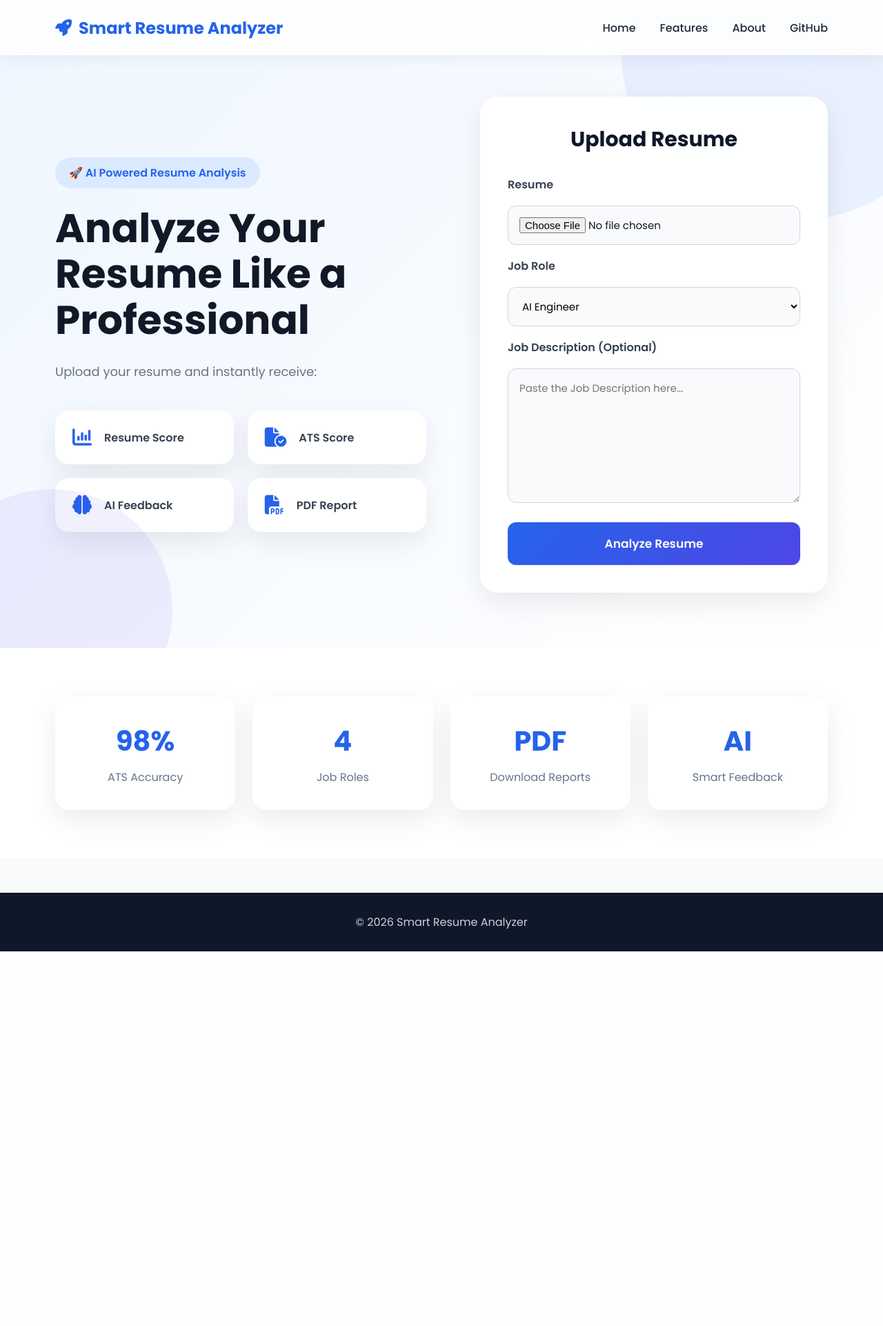
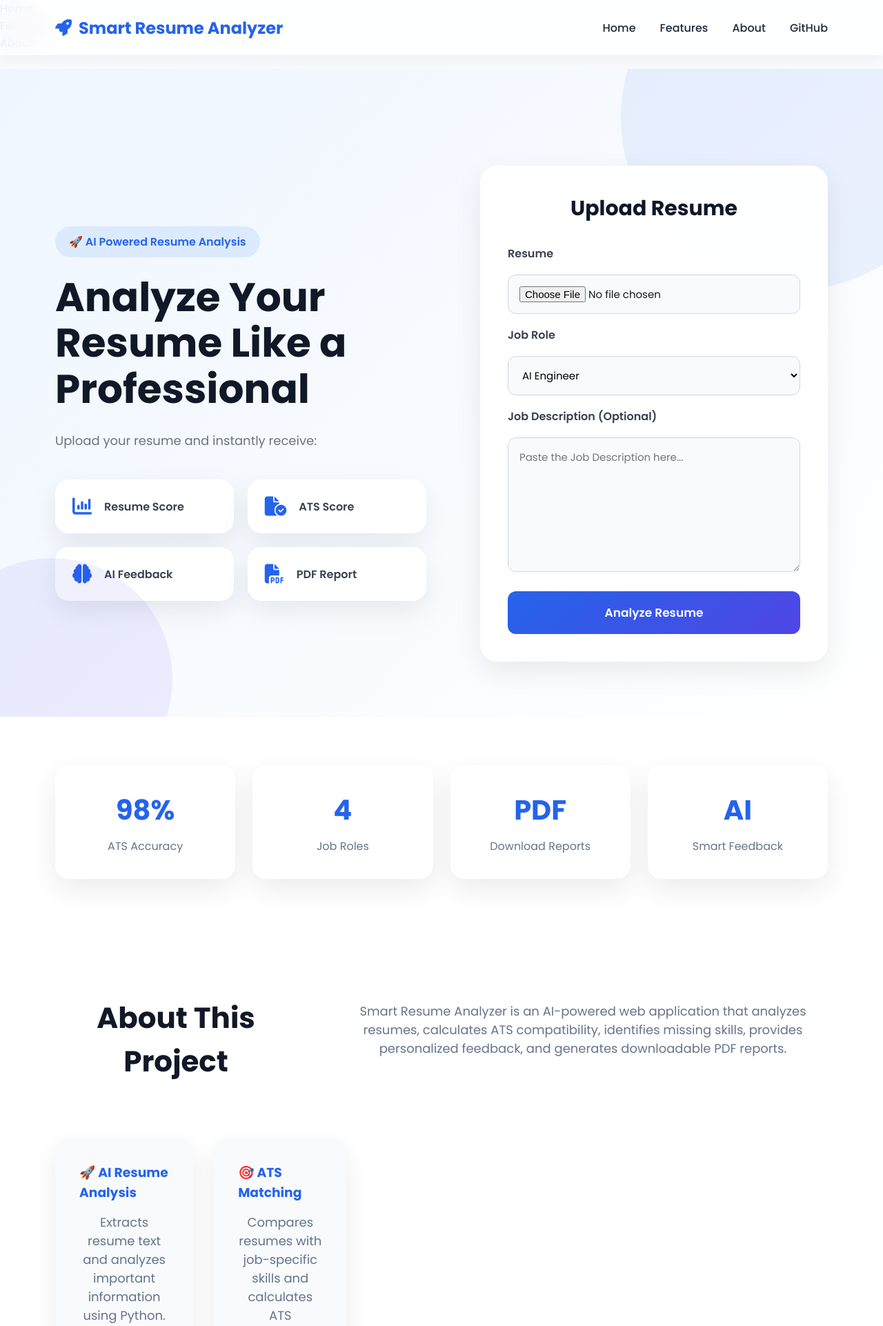
Before and after one commit to vns-devtech/Smart-Resume-Analyzer, a Flask app: page / in a window 1280 px wide. Shown: the top 1922 px of the page at 69% size. Before the commit the page ends 1379 px from the top, so only its background shows below. Run offline with Flask 3, Linux system fonts and the light colour scheme; some libraries are stand-ins or nearby versions.

Commit message:
Ready to go

```diff
--- a/static/CSS/style.css
+++ b/static/CSS/style.css
@@ -1,3 +1,9 @@
+html{
+
+    scroll-behavior:smooth;
+
+}
+
 /* ===========================
    GOOGLE FONT
 =========================== */
@@ -645,3 +651,133 @@ footer p{
     }
 
 }
+
+/* ================= ABOUT ================= */
+
+.about{
+
+    padding:100px 80px;
+
+    background:white;
+
+}
+
+.about-container{
+
+    max-width:1200px;
+
+    margin:auto;
+
+}
+
+.about h2{
+
+    text-align:center;
+
+    font-size:42px;
+
+    margin-bottom:20px;
+
+    color:#111827;
+
+}
+
+.about p{
+
+    text-align:center;
+
+    color:#64748b;
+
+    font-size:18px;
+
+    margin-bottom:50px;
+
+}
+
+.about-grid{
+
+    display:grid;
+
+    grid-template-columns:repeat(2,1fr);
+
+    gap:30px;
+
+}
+
+.about-card{
+
+    background:#f8fafc;
+
+    padding:35px;
+
+    border-radius:20px;
+
+    box-shadow:0 15px 35px rgba(0,0,0,.08);
+
+    transition:.3s;
+
+}
+
+.about-card:hover{
+
+    transform:translateY(-8px);
+
+}
+
+.about-card h3{
+
+    color:#2563eb;
+
+    margin-bottom:15px;
+
+}
+
+/* ================= Profile Image ================= */
+
+.profile-image{
+
+    width:320px;
+
+    height:320px;
+
+    margin:auto;
+
+    border-radius:50%;
+
+    overflow:hidden;
+
+    border:8px solid white;
+
+    box-shadow:0 20px 50px rgba(37,99,235,.25);
+
+}
+
+.profile-image img{
+
+    width:100%;
+
+    height:100%;
+
+    object-fit:cover;
+
+    object-position:center;
+
+    display:block;
+
+}
+
+.about-container{
+
+    max-width:1200px;
+
+    margin:auto;
+
+    display:grid;
+
+    grid-template-columns:350px 1fr;
+
+    gap:60px;
+
+    align-items:center;
+
+}
--- a/templates/base.html
+++ b/templates/base.html
@@ -36,6 +36,8 @@
     <link rel="stylesheet"
           href="{{ url_for('static', filename='css/style.css') }}">
 
+        <script src="https://cdn.jsdelivr.net/npm/chart.js"></script>
+
     {% block css %}
 
     {% endblock %}
@@ -45,6 +47,29 @@
 <body>
 
 <!-- ================= NAVBAR ================= -->
+
+<ul>
+
+    <li>
+        <a href="#home">Home</a>
+    </li>
+
+    <li>
+        <a href="#features">Features</a>
+    </li>
+
+    <li>
+        <a href="#about">About</a>
+    </li>
+
+    <li>
+        <a href="https://github.com/vns-devtech" target="_blank">
+
+        </a>
+    </li>
+
+</ul>
+
 
 <nav class="navbar">
 
@@ -94,7 +119,7 @@
 
         <li>
 
-            <a href="https://github.com/yourusername/Smart-Resume-Analyzer"
+            <a href="https://github.com/vns-devtech"
                target="_blank">
 
                 GitHub
--- a/templates/index.html
+++ b/templates/index.html
@@ -6,7 +6,7 @@ Smart Resume Analyzer
 
 {% block content %}
 
-<section class="hero">
+<section class="hero" id="home">
 
     <div class="hero-left">
 
@@ -101,7 +101,7 @@ Smart Resume Analyzer
 
 </section>
 
-<section class="stats">
+<section class="stats" id="features">
 
     <div class="stat-box">
 
@@ -137,4 +137,127 @@ Smart Resume Analyzer
 
 </section>
 
+<section class="about" id="about">
+
+    <div class="about-container">
+
+        <h2>About This Project</h2>
+
+        <p>
+
+            Smart Resume Analyzer is an AI-powered web application
+            that analyzes resumes, calculates ATS compatibility,
+            identifies missing skills, provides personalized feedback,
+            and generates downloadable PDF reports.
+
+        </p>
+
+        <div class="about-grid">
+
+            <div class="about-card">
+
+                <h3>🚀 AI Resume Analysis</h3>
+
+                <p>
+                    Extracts resume text and analyzes important
+                    information using Python.
+                </p>
+
+            </div>
+
+            <div class="about-card">
+
+                <h3>🎯 ATS Matching</h3>
+
+                <p>
+                    Compares resumes with job-specific skills
+                    and calculates ATS compatibility.
+                </p>
+
+            </div>
+
+            <div class="about-card">
+
+                <h3>📄 PDF Report</h3>
+
+                <p>
+                    Generates a professional downloadable
+                    analysis report.
+                </p>
+
+            </div>
+
+            <div class="about-card">
+
+                <h3>💻 Built With</h3>
+
+                <p>
+
+                    Flask • Python • HTML • CSS • JavaScript • Chart.js
+
+                </p>
+
+            </div>
+
+        </div>
+
+    </div>
+
+</section>
+
+<!-- ================= ABOUT ================= -->
+
+<section class="about" id="about">
+
+    <div class="about-container">
+
+        <div class="about-left">
+
+            <div class="profile-image">
+
+                <img src="{{ url_for('static', filename='images/profile.png') }}"
+                     alt="Vansh Bhardwaj">
+
+            </div>
+
+        </div>
+
+        <div class="about-right">
+
+            <span class="section-tag">
+
+                👨‍💻 Meet the Developer
+
+            </span>
+
+            <h2>
+
+                Vansh Bhardwaj
+
+            </h2>
+
+            <h3>
+
+                AI & Machine Learning Developer
+
+            </h3>
+
+            <p>
+
+                Passionate about Artificial Intelligence,
+                Machine Learning, Full Stack Development,
+                and building real-world software solutions.
+
+                I enjoy creating modern web applications
+                that solve practical problems.
+
+            </p>
+
+        </div>
+
+    </div>
+
+</section>
+
+
 {% endblock %}
```
Also changed, not shown: static/CSS/dashboard.css (+51 -0 lines), static/js/dashboard.js (added, +95 -0 lines), templates/dashboard.html (+23 -6 lines), static/images/profile.png (added), 1 other file.
